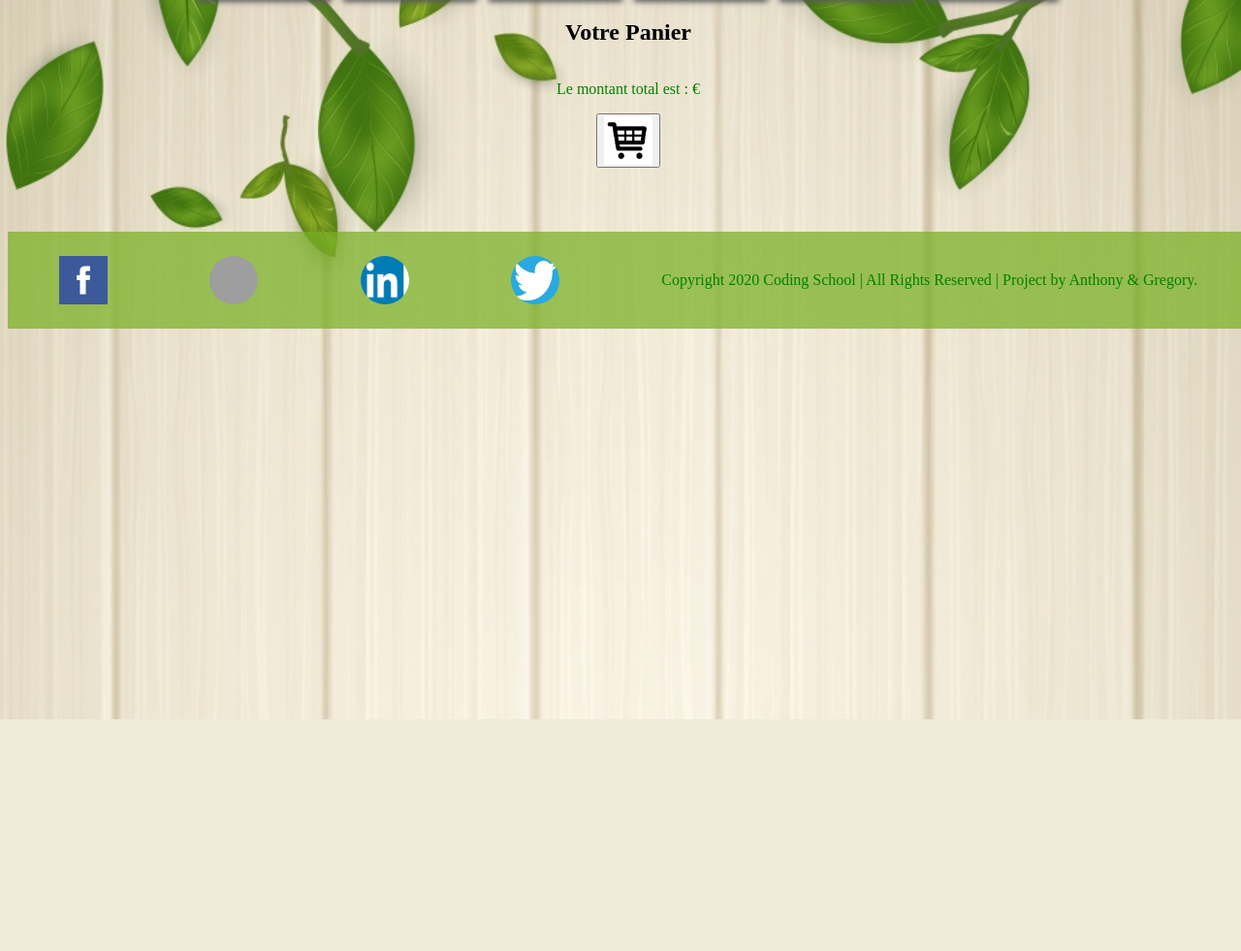
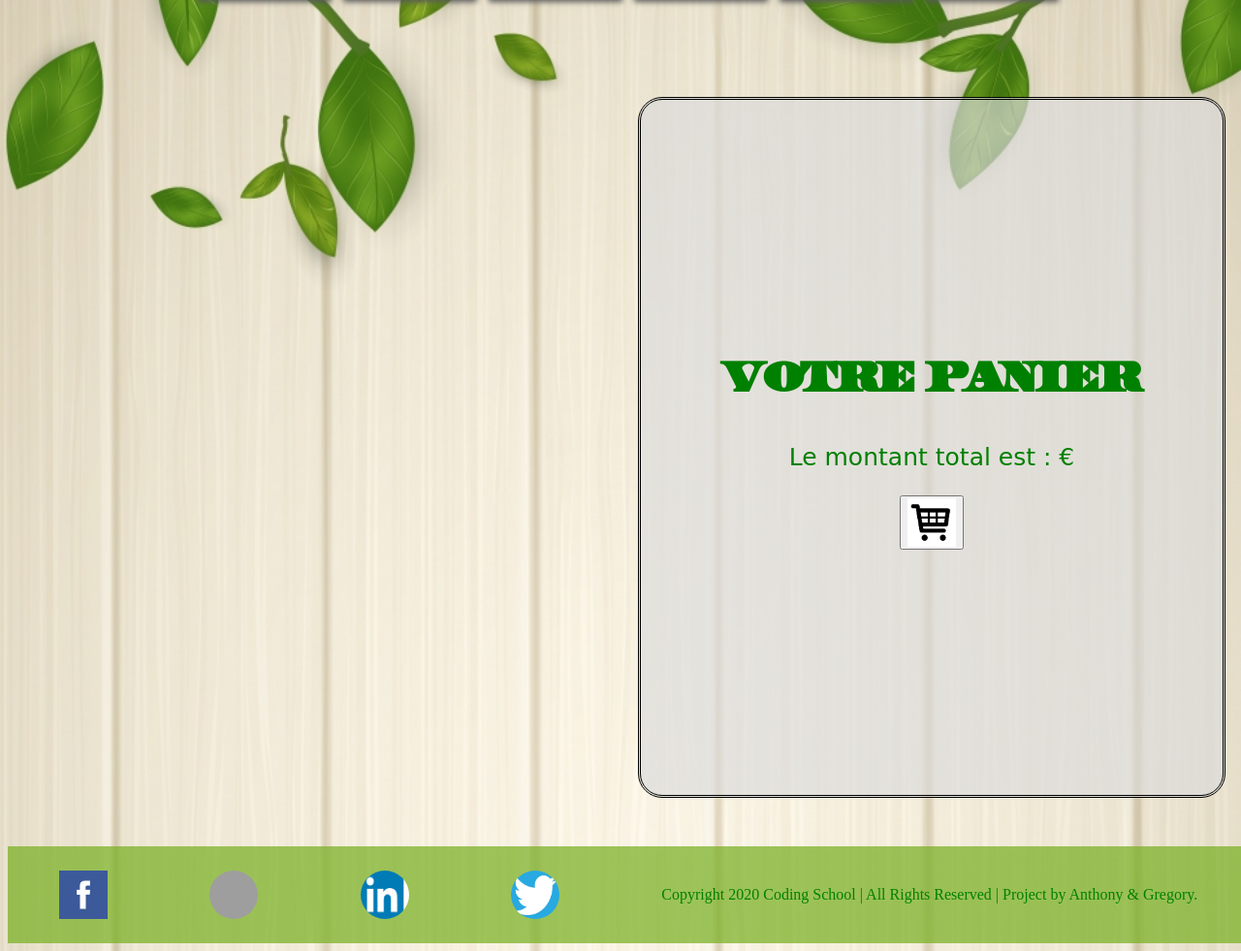
Before and after one commit to anthony-reboli/boutique, a PHP site: page /panier.php in a window 1280 px wide. Shown: the part 58-1039 px from the top of the page at 97% size. Before the commit the page ends 800 px from the top, so only its background shows below. Run offline with PHP 8.4, Linux system fonts and the light colour scheme; a user stored in the database is signed in; data comes from the database, SQL or seed files in the repository; data that the repository does not hold is empty; grey boxes are pictures that could not be loaded.

Commit message:
CSS fini

```diff
--- a/boutique.css
+++ b/boutique.css
@@ -186,11 +186,12 @@ p{
 #contenueproduit{
 	border:double;
 	background-color: #79b123b8;
-	width: 1100px;
+	width: 800px;
+	height: 600px;
 	display: flex;
 	flex-direction:column;
 	justify-content: center;
-	margin-left: 400px;
+	margin-left: 545px;
     border-radius: 20px;
 
 
@@ -213,16 +214,7 @@ p{
 	border: unset;
 }
 
-#qts{
-	margin-top: 50px;
-	border:double;
-	width: 800px;
-	background-color: #79b123b8;
-	margin-left: 566px;
-    border-radius: 20px;
 
-
-}
 #imgbtval{
 	border-radius: 100%;
 }
@@ -259,11 +251,18 @@ p{
 
 }
 #contpanier{
+	background-color: #dcdcdcab;
 	display: flex;
 	flex-direction: column;
 	justify-content: center;
 	align-items: center;
-	word-wrap: break-word;
+	flex-wrap: wrap;
+	width: 600px;
+	margin-top: 100px;
+	margin-left: 650px;
+	min-height: 717px;
+	border:double;
+	border-radius: 25px;
 }
 #panier{
 	display: flex;
@@ -285,6 +284,15 @@ p{
 	cursor: pointer;
 	border-radius: 100%;
 	border:double;
+}
+.nom{
+	color: green;
+	font-family: cursive;
+}
+.nomp{
+	color: green;
+	font-family: cursive;
+	font-size: 25px;
 }
 #suppprod{
 	border:double;
@@ -326,3 +334,12 @@ p{
 #logopaiement{
 	margin-left: 750px;
 }
+#validp{
+	color: green;
+    text-align: center;
+    font-family: cursive;
+    font-size: 25px;
+}
+#btpayer{
+	cursor: pointer;
+}
--- a/footer.php
+++ b/footer.php
@@ -1,7 +1,7 @@
  <footer id="foot">
-      <a href="https://fr-fr.facebook.com/"><img width="50px" height="50px" id="logo"  src="upload/facebook-logo.jpg"></a>
-      <a href="https://www.instagram.com"><img width="50px" height="50px" class="logo" src="upload/instagram-logo.jfif"></a>
-      <a href="https://www.linkedin.com"><img width="50px" height="50px" class="logo" src="upload/linkedin.jpg"></a>
-      <a href="https://www.twitter.com"><img width="50px" height="50px" class="logo" src="upload/twitter-logo.jpg"></a>
+      <a href="https://fr-fr.facebook.com/PAGES.theinfusions/"><img width="50px" height="50px" id="logo"  src="upload/facebook-logo.jpg"></a>
+      <a href="https://www.instagram.com/comptoir_francais_du_the/?hl=fr"><img width="50px" height="50px" class="logo" src="upload/instagram-logo.jfif"></a>
+      <a href="https://www.linkedin.com/company/les-th%C3%A9s-du-comptoir-fran%C3%A7ais/?originalSubdomain=fr"><img width="50px" height="50px" class="logo" src="upload/linkedin.jpg"></a>
+      <a href="https://twitter.com/gourmandisesthe"><img width="50px" height="50px" class="logo" src="upload/twitter-logo.jpg"></a>
       <p >Copyright 2020 Coding School | All Rights Reserved | Project by Anthony & Gregory.</p>
  </footer>
--- a/paiement.php
+++ b/paiement.php
@@ -34,7 +34,7 @@ session_start();
 			$req2=("DELETE FROM panier WHERE id_utilisateur=$id_utilisateurs");
 			$query3=mysqli_query($connexion,$req2);
 
-			echo"Votre paiement a bien été effectué";
+			echo"<p id='validp'> Votre paiement a bien été effectué!<br>Merci de votre visite <br>A bientot</p>";
 
 				}
 			}
@@ -58,7 +58,7 @@ session_start();
  				<input type="number" name="codesec"><br>
  				<label>Nom du Porteur</label><br>
  				<input type="text" name="nomcb"><br>
- 				<input type="submit" name="payer" value="Payer"><br>
+ 				<button id="btpayer" name="payer"><img width="50" height="30" src="upload/boutonpayer.png"></button><br>
  			</form>
  			</div>
 
--- a/panier.php
+++ b/panier.php
@@ -13,7 +13,7 @@ session_start();
 		<body id="pagepanier">
 							<section id="contpanier">
 
- 								<h1>Votre Panier</h1>
+ 								<h1 class="titre">Votre Panier</h1>
   				<?php
 
                                 $connexion = new PDO('mysql:host=localhost;dbname=boutique', 'root', '');
@@ -28,16 +28,16 @@ session_start();
 
 											echo "<table width=400px>";
 											echo "<tr>";
-											echo "<th>Nom produit</th>";
-											echo "<th>Image</th>";
-											echo "<th>Quantité</th>";
-											echo "<th>Prix total</th>";
+											echo "<th class='nom'>Nom produit</th>";
+											echo "<th class='nom'>Image</th>";
+											echo "<th class='nom' >Quantité</th>";
+											echo "<th class='nom'>Prix total</th>";
 											echo "</tr>";
 											echo "<tr>";
-											echo "<td>".$values[8]."</td>";
+											echo "<td class='nom'>".$values[8]."</td>";
 											echo "<td><img heigh=150px width=150px src=\"upload/".$values[11]."\"></td>";
-											echo "<td>".$values[3]."</td>";
-											echo "<td>".$values[5]."€</td>";
+											echo "<td class='nom'>".$values[3]."</td>";
+											echo "<td class='nom'>".$values[5]."€</td>";
 											echo "</tr>";
 											echo "</table>";
 											include("quantite.php");
@@ -53,7 +53,7 @@ session_start();
 									$total = $req->fetchAll();
 
 									?>
-									<p>Le montant total est : <?php echo "".$total[0][0].""?>€</p>
+									<p class="nomp">Le montant total est : <?php echo "".$total[0][0].""?>€</p>
 									<?php
 
 									if (isset($_POST['ajoutpanier']))
@@ -71,7 +71,7 @@ session_start();
 
 									<?php
 
-									var_dump($query);
+									//var_dump($query);
 
 									}
 
--- a/quantite.php
+++ b/quantite.php
@@ -12,6 +12,7 @@
 				$eff= ("DELETE FROM `commande` WHERE id=$id_commande AND  id_produit =$id_produits AND id_utilisateur=$id ");
 				$query2=mysqli_query($connexion,$eff);
 
+
 		}
 
 		?>
```
Also changed, not shown: produit.php (+12 -20 lines), upload/boutonpayer.png (added).
